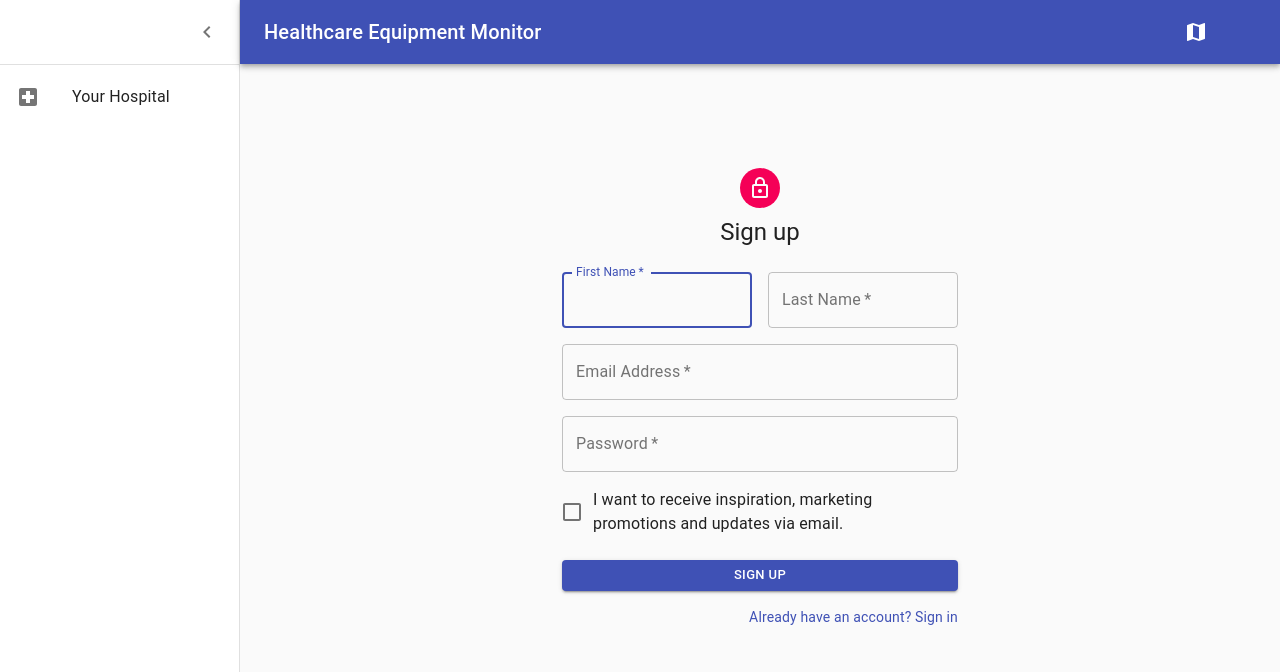
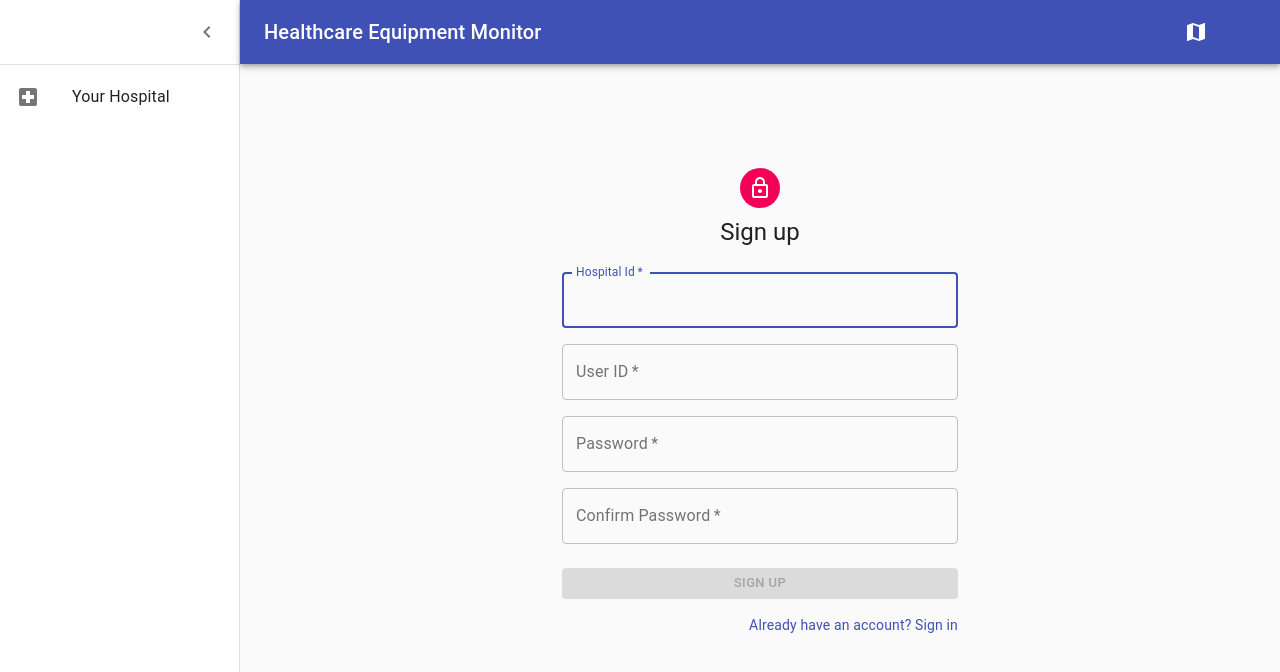
Before and after one commit to KristoferKwan/Healthcare-Equipment-Monitor, a React (Create React App) app in the folder frontend/: page /sign-up in a window 1280 px wide. Shown: the top 672 px of the page. Built offline with nearby package versions, Linux system fonts and the light colour scheme.

Commit message:
sign-in and sign-up page looks good from a high level

```diff
--- a/frontend/src/components/pages/SignInPage.js
+++ b/frontend/src/components/pages/SignInPage.js
@@ -1,11 +1,10 @@
-import React from 'react'
+import React, {useState} from 'react'
 import {
   Avatar,
   Button,
   Container,
   CssBaseline,
   TextField,
-  FormControlLabel,
   Checkbox,
   Link,
   Grid,
@@ -35,9 +34,21 @@ const useStyles = makeStyles(theme => ({
   }
 }))
 
-export default function SignIn() {
+export default function SignIn(props) {
   const classes = useStyles()
 
+  const [values, setValues] = useState({
+    hospitalId: null,
+    userId: null,
+    password: null
+  })
+
+  const handleOnChange = key => event => {
+    let value = event.target.value
+    setValues(prev => ({...prev, [key]: value}))
+  }
+
+  const handleSubmit = () => {}
   return (
     <Container component="main" maxWidth="xs">
       <CssBaseline />
@@ -48,21 +59,38 @@ export default function SignIn() {
         <Typography component="h1" variant="h5">
           Sign in
         </Typography>
-        <form className={classes.form} noValidate>
+        <form className={classes.form} onSubmit={handleSubmit}>
+        <Grid container spacing={2}>
+            <Grid item xs={12}>
+              <TextField
+                autoComplete="hospitalId"
+                name="hospitalId"
+                variant="outlined"
+                required
+                fullWidth
+                id="hospitalId"
+                label="Hospital Id"
+                autofocus
+                value={values.hospitalId}
+                onChange={handleOnChange('hospitalId')}
+              />
+            </Grid>
+            <Grid item xs={12}>
               <TextField
                 variant="outlined"
-            margin="normal"
                 required
                 fullWidth
-            id="email"
-            label="Email Address"
-            name="email"
-            autoComplete="email"
-            autoFocus
+                id="userId"
+                label="User Id"
+                name="userId"
+                autoComplete="userId"
+                value={values.userId}
+                onChange={handleOnChange('userId')}
               />
+            </Grid>
+            <Grid item xs={12}>
               <TextField
                 variant="outlined"
-            margin="normal"
                 required
                 fullWidth
                 name="password"
@@ -70,11 +98,11 @@ export default function SignIn() {
                 type="password"
                 id="password"
                 autoComplete="current-password"
+                value={values.password}
+                onChange={handleOnChange('password')}
               />
-          <FormControlLabel
-            control={<Checkbox value="remember" color="primary" />}
-            label="Remember me"
-          />
+            </Grid>
+          </Grid>
           <Button
             type="submit"
             fullWidth
@@ -91,8 +119,8 @@ export default function SignIn() {
               </Link>
             </Grid>
             <Grid item>
-              <Link href="#" variant="body2">
-                {"Don't have an account? Sign Up"}
+              <Link href="/sign-up" variant="body2">
+                "Don't have an account? Sign Up"
               </Link>
             </Grid>
           </Grid>
--- a/frontend/src/components/pages/SignUpPage.js
+++ b/frontend/src/components/pages/SignUpPage.js
@@ -1,15 +1,12 @@
-import React from 'react'
+import React, { useState } from 'react'
 import {
   Avatar,
   Button,
   Container,
   CssBaseline,
   TextField,
-  FormControlLabel,
-  Checkbox,
   Link,
   Grid,
-  Box,
   Typography
 } from '@material-ui/core'
 import { LockOutlined as LockOutlinedIcon } from '@material-ui/icons'
@@ -38,6 +35,20 @@ const useStyles = makeStyles(theme => ({
 export default function SignUp() {
   const classes = useStyles()
 
+  const [values, setValues] = useState({
+    hospitalId: null,
+    userId: null,
+    password: null,
+    passwordConfirm: null
+  })
+
+  const handleOnChange = key => event => {
+    let value = event.target.value
+    setValues(prev => ({...prev, [key]: value}))
+  }
+
+  const handleSubmit = () => {}
+
   return (
     <Container component="main" maxWidth="xs">
       <CssBaseline />
@@ -48,29 +59,20 @@ export default function SignUp() {
         <Typography component="h1" variant="h5">
           Sign up
         </Typography>
-        <form className={classes.form} noValidate>
+        <form className={classes.form} onSubmit={handleSubmit}>
           <Grid container spacing={2}>
-            <Grid item xs={12} sm={6}>
+            <Grid item xs={12}>
               <TextField
-                autoComplete="fname"
-                name="firstName"
+                autoComplete="hospitalId"
+                name="hospitalId"
                 variant="outlined"
                 required
                 fullWidth
-                id="firstName"
-                label="First Name"
+                id="hospitalId"
+                label="Hospital Id"
+                value={values.hospitalId}
+                onChange={handleOnChange('hospitalId')}
                 autoFocus
-              />
-            </Grid>
-            <Grid item xs={12} sm={6}>
-              <TextField
-                variant="outlined"
-                required
-                fullWidth
-                id="lastName"
-                label="Last Name"
-                name="lastName"
-                autoComplete="lname"
               />
             </Grid>
             <Grid item xs={12}>
@@ -78,10 +80,12 @@ export default function SignUp() {
                 variant="outlined"
                 required
                 fullWidth
-                id="email"
-                label="Email Address"
-                name="email"
-                autoComplete="email"
+                id="userId"
+                label="User ID"
+                name="userId"
+                autoComplete="userId"
+                value={values.userId}
+                onChange={handleOnChange('userId')}
               />
             </Grid>
             <Grid item xs={12}>
@@ -94,12 +98,21 @@ export default function SignUp() {
                 type="password"
                 id="password"
                 autoComplete="current-password"
+                value={values.password}
+                onChange={handleOnChange('password')}
               />
             </Grid>
             <Grid item xs={12}>
-              <FormControlLabel
-                control={<Checkbox value="allowExtraEmails" color="primary" />}
-                label="I want to receive inspiration, marketing promotions and updates via email."
+              <TextField
+                variant="outlined"
+                required
+                fullWidth
+                name="passwordConfirm"
+                label="Confirm Password"
+                type="password"
+                id="passwordConfirm"
+                value={values.passwordConfirm}
+                onChange={handleOnChange('passwordConfirm')}
               />
             </Grid>
           </Grid>
@@ -109,12 +122,14 @@ export default function SignUp() {
             variant="contained"
             color="primary"
             className={classes.submit}
+            disabled={values.password !== values.passwordConfirm || !values.password }
+            onClick={console.log()}
           >
             Sign Up
           </Button>
           <Grid container justify="flex-end">
             <Grid item>
-              <Link href="#" variant="body2">
+              <Link href="/sign-in" variant="body2">
                 Already have an account? Sign in
               </Link>
             </Grid>
```
Lines whose indentation alone changed are shown as unchanged.
